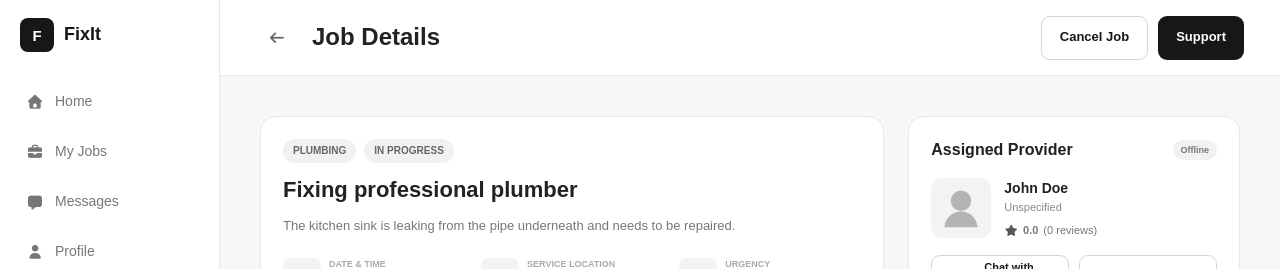
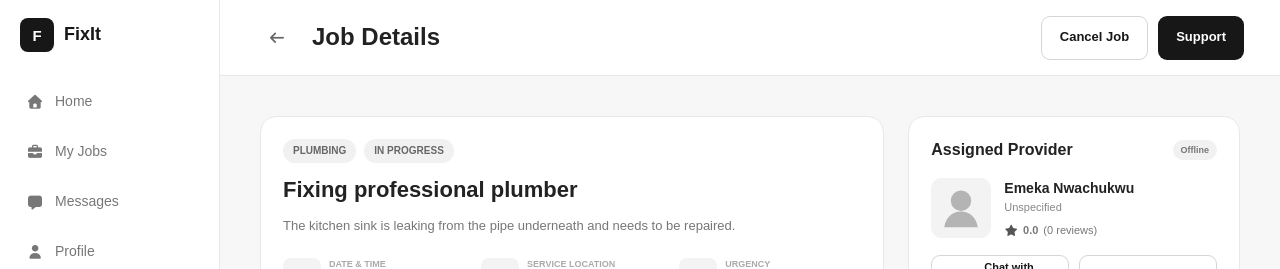
Before and after one commit to ENJ0Y-Labs/fixit-frontend, a React (Vite) app in the folder fixit-customer/: page / in a window 1280 px wide. Both pictures are taken after a click on the button "Book a Service Now". Shown: the top 269 px of the page. Built offline with nearby package versions, Linux system fonts and the light colour scheme.

Commit message:
Wire Job Details actions

```diff
--- a/fixit-customer/src/jobdetails/JobDetailsPageProps.jsx
+++ b/fixit-customer/src/jobdetails/JobDetailsPageProps.jsx
@@ -22,7 +22,10 @@ function JobDetailsPageProps({
     urgency = 'Normal',
     photos = [],
     provider = defaultProvider,
+    providerName = 'Emeka Nwachukwu',
     agreedprice = 12500,
+    onPayment,
+    onMessages,
     progresstimeline = [
         { icon: 'fa-solid fa-check', title: 'Job posted', description: 'Your job was posted successfully.', timestamp: '9:00 AM' },
         { icon: 'fa-solid fa-user-check', title: 'Provider assigned', description: 'Emeka Nwachukwu accepted the job.', timestamp: '9:30 AM' },
@@ -73,7 +76,7 @@ function JobDetailsPageProps({
 
             <aside className="job-details-right">
                 <section className="assigned-provider-card">
-                    <ProviderData {...provider} />
+                    <ProviderData {...provider} name={providerName} onMessages={onMessages} />
                 </section>
 
                 <section className="payment-overview-card">
@@ -86,7 +89,7 @@ function JobDetailsPageProps({
                         <i className="fa-solid fa-shield-halved" aria-hidden="true"></i>
                         <p>Payment is held in secure escrow. Funds will be released only after you confirm completion.</p>
                     </div>
-                    <button type="button" className="dark-button full-width">Release Payment</button>
+                    <button type="button" className="dark-button full-width" onClick={onPayment}>Release Payment</button>
                     <p className="warning-text">Only click this after the job is finished and inspected.</p>
                 </section>
 
```
